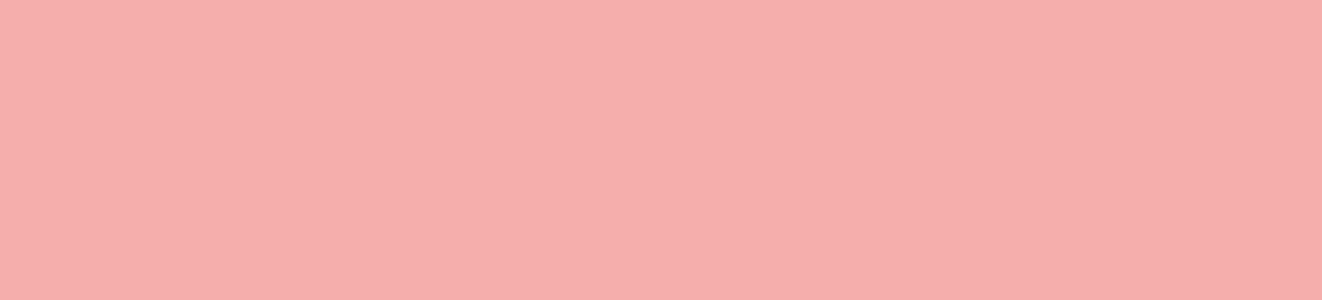
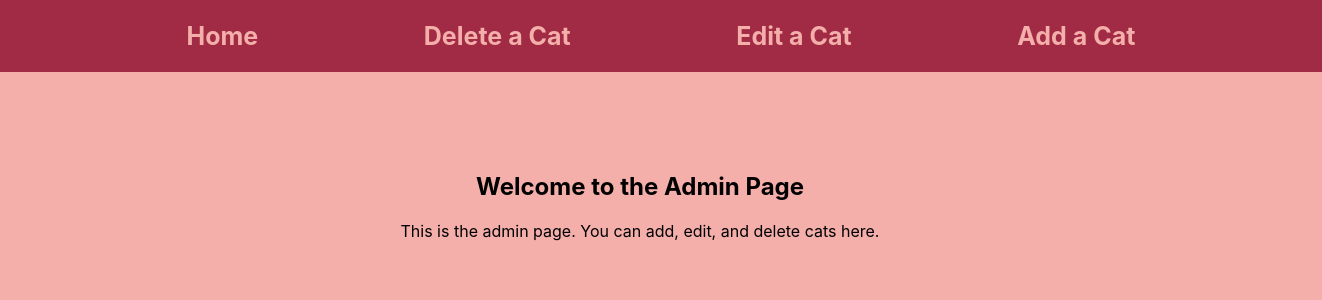
Before and after one commit to tarynJade/tb-frontend-project, a Vue app in the folder application/: page /Admin in a window 1280 px wide. Before the commit this address had no page. Shown: the top 300 px of the page, 1322 px wide, since content can reach past the window. Built offline with nearby package versions, Linux system fonts and the light colour scheme.

Commit message:
set up adminView and nav for editing, deleting and creating. Updated routing

```diff
--- /dev/null
+++ b/application/src/components/AdminNavigationComponent.vue
@@ -0,0 +1,42 @@
+<template>
+    <nav>
+      <ul>
+        <RouterLink to="/">Home</RouterLink>
+        <RouterLink to="/cats/delete">Delete a Cat</RouterLink>
+        <RouterLink to="/cats/edit">Edit a Cat</RouterLink>
+        <RouterLink to="/cats/add">Add a Cat</RouterLink>
+      </ul>
+    </nav>
+</template>
+
+<style>
+nav {
+  width: 100%;
+  padding: 20px;
+  position:sticky;
+  border: 1px solid #A12B44;
+  background-color: #A12B44;
+  top: 0;
+  z-index: 0;
+}
+ul {
+  list-style: none;
+  padding: 0;
+  margin: 0;
+  display: flex;
+  justify-content: space-evenly;
+  align-items: center;
+}
+
+nav a {
+  font-size: 25px;
+  font-weight: bolder;
+  text-decoration: none;
+  color: #F4AFAB;
+}
+
+nav a:hover {
+  color: honeydew;
+}
+
+</style>
--- a/application/src/router/index.js
+++ b/application/src/router/index.js
@@ -2,11 +2,11 @@ import { createRouter, createWebHistory } from "vue-router";
 import HomeView from "@/views/HomeView.vue";
 import CatsView from "@/views/CatsView.vue";
 import CatView from "@/views/CatView.vue";
-import LoginView from "@/views/LoginView.vue";
 import RandomCatView from "@/views/RandomCatView.vue";
 import CatForm from "@/views/AddCatForm.vue";
 import DeleteCatForm from "@/views/DeleteCatForm.vue";
 import EditCatForm from "@/views/EditCatForm.vue";
+import AdminView from "@/views/AdminView.vue";
 
 const routes = [
   {
@@ -30,9 +30,9 @@ const routes = [
     component: RandomCatView,
   },
   {
-    path: "/login",
-    name: "login",
-    component: LoginView,
+    path: "/Admin",
+    name: "admin",
+    component: AdminView,
   },
   {
     path: "/cats/add",
--- /dev/null
+++ b/application/src/views/AdminView.vue
@@ -0,0 +1,19 @@
+<template>
+    <AdminNavigationComponent />
+    <h2>Welcome to the Admin Page</h2>
+    <p>This is the admin page. You can add, edit, and delete cats here.</p>
+  </template>
+
+  <script setup>
+  import AdminNavigationComponent from "@/components/AdminNavigationComponent.vue";
+  </script>
+
+  <style>
+  h2 {
+    margin-top: 100px;
+    text-align: center;
+  }
+  p {
+    text-align: center;
+  }
+  </style>
--- a/application/src/views/LoginView.vue
+++ /dev/null
@@ -1,27 +0,0 @@
-<template>
-    <NavigationComponent />
-    <form name="login-form" >
-      <div>
-        <label for="username">Username: </label>
-        <input id="username" type="text" />
-      </div>
-      <div >
-        <label for="password">Password: </label>
-        <input id="password" type="password" />
-      </div>
-      <button type="submit">
-        Login
-      </button>
-    </form>
-</template>
-
-<script>
-import NavigationComponent from "@/components/NavigationComponent.vue";
-
-export default {
-  name: "LoginView",
-  components: { NavigationComponent }
-}
-
-
-</script>
```
